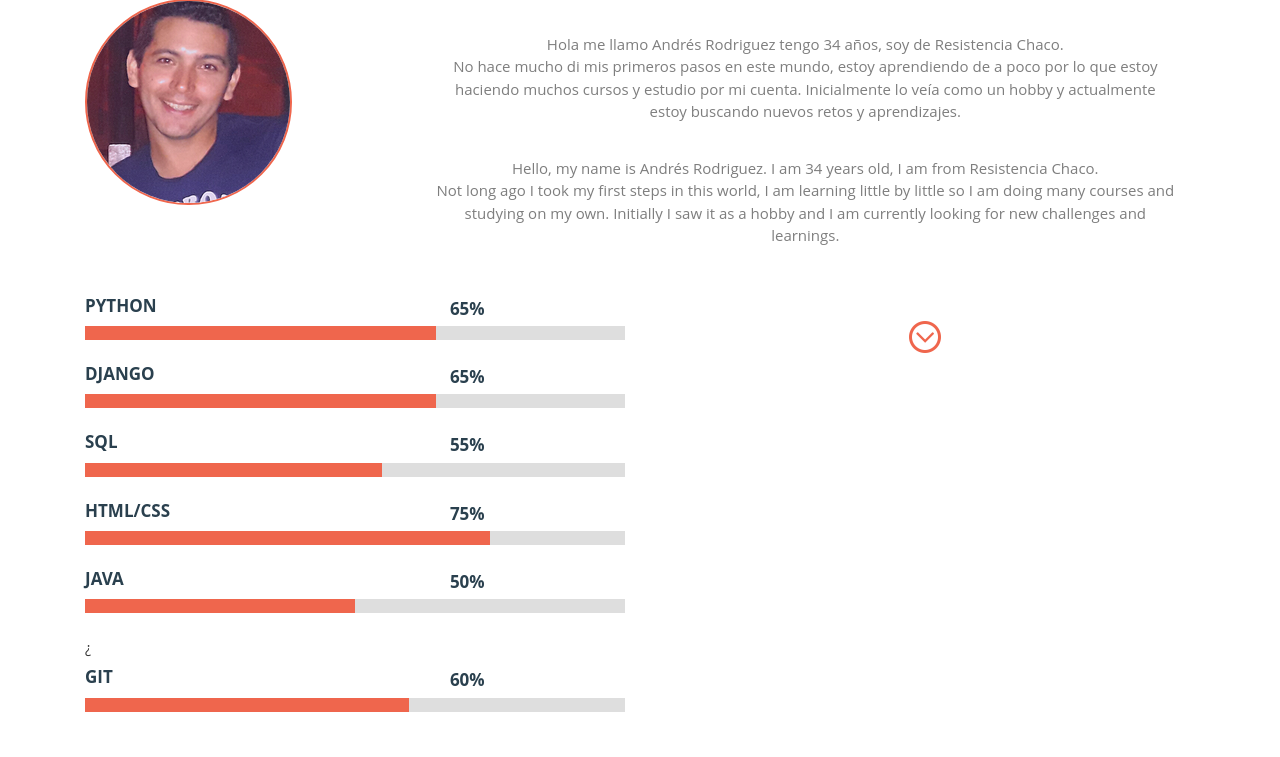
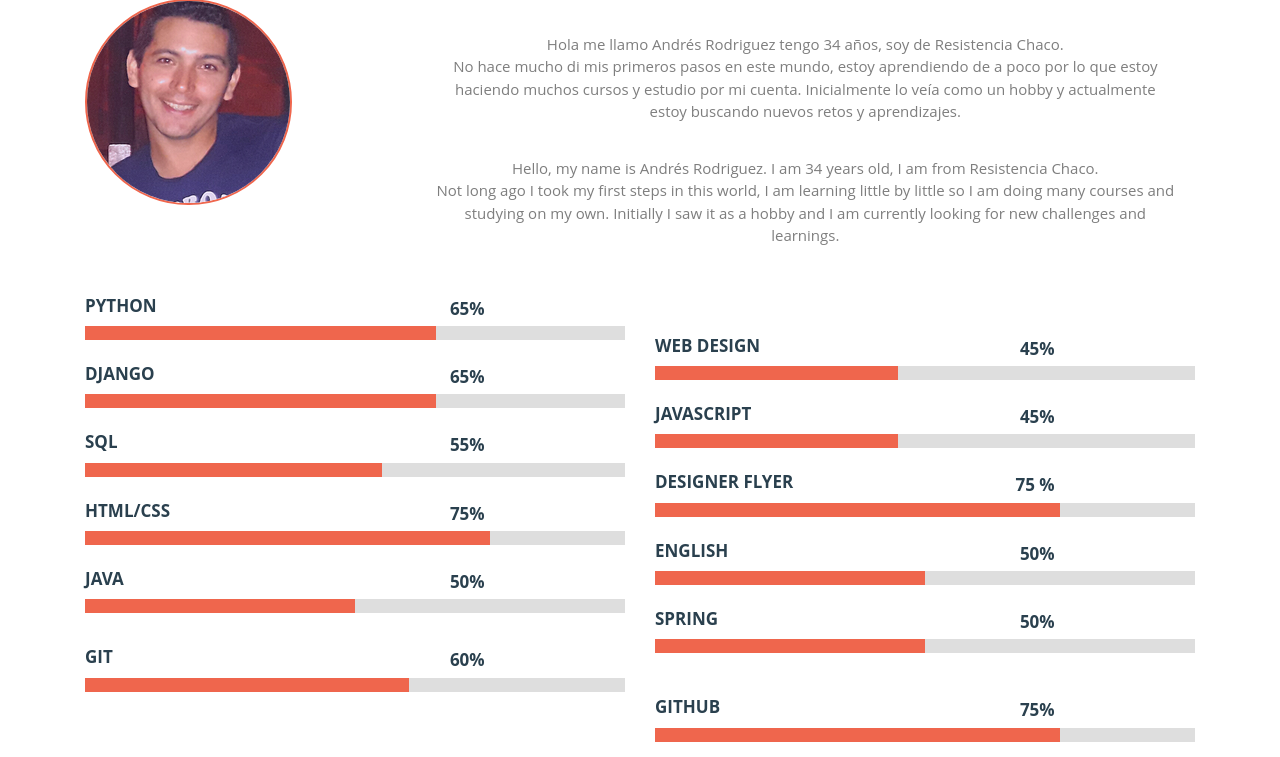
Before and after one commit to AndrRod/Porfolio, a Django app: page / in a window 1280 px wide. Shown: the part 632-1389 px from the top of the page. Run offline with Django 3.2, Linux system fonts and the light colour scheme; some libraries are stand-ins or nearby versions.

Commit message:
modificando porcentaje aprendizaje

```diff
--- a/Portafolio/templates/home.html
+++ b/Portafolio/templates/home.html
@@ -228,7 +228,7 @@
 	                      </div>
 						</div>
 	                      <div class="polls">
-¿
+
 
 
 				<div class="polls">
@@ -245,9 +245,9 @@
 								<div style="width:60%"> </div>
 							</div>
 						</div>
-						<div class="polls">
 
 
+					</div>
 
 		</div>
 
@@ -346,7 +346,7 @@
 							<div style="width: 75%"> </div>
 						</div>
 					</div>
-					<div class="polls">
+
 		</div>
 
 
```
